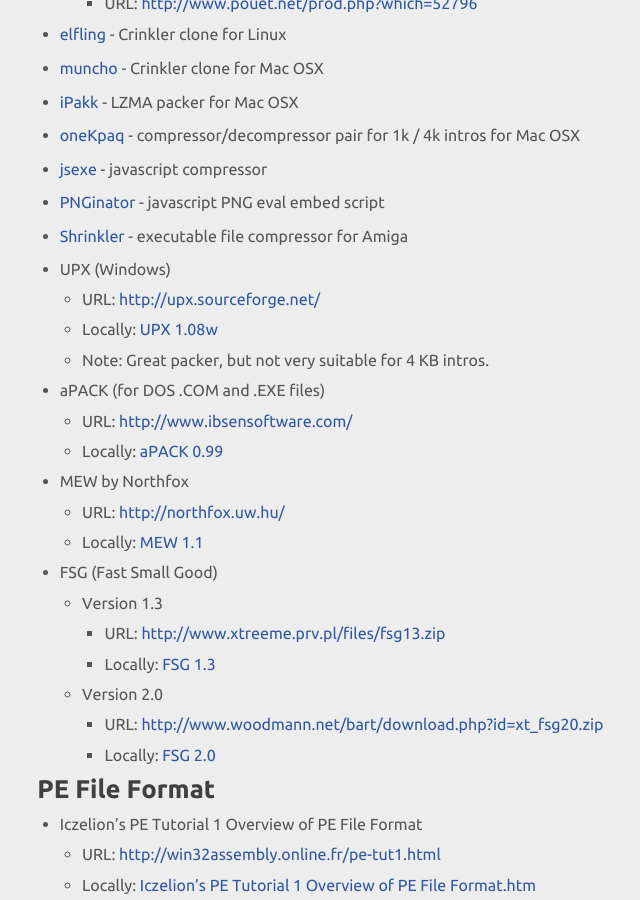
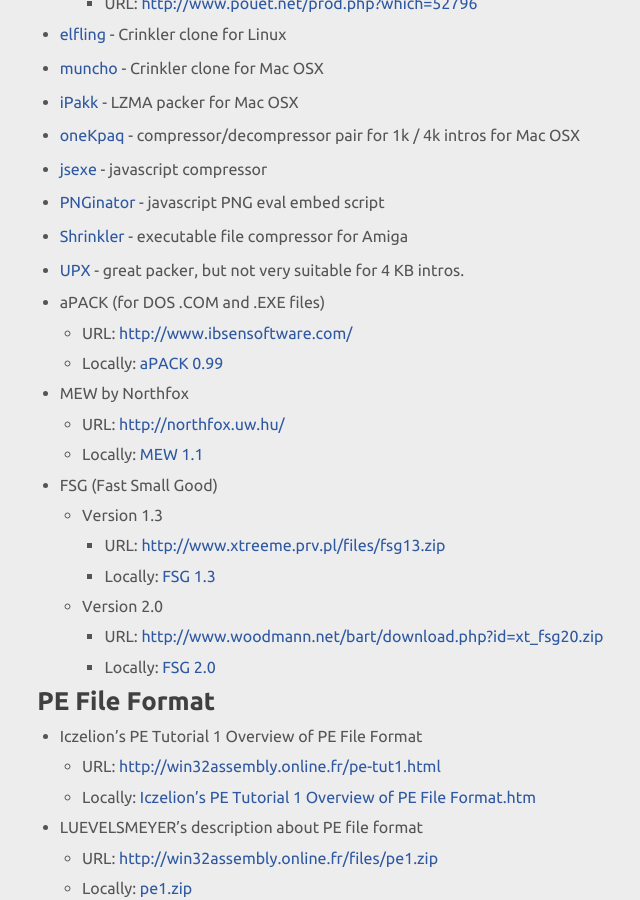
Before and after one commit to in4k/in4k.github.io, a Jekyll site: the page built from wiki/exe-packers-tweakers-and-linkers.markdown, in a window 1280 px wide and 900 px high, scrolled down 405 px. Shown: the whole window, without its empty margins (132-772 px from the left). Built offline with Jekyll 4.4.1, drawn with Linux system fonts in a browser that asks for light colours.

Commit message:
Update exe-packers-tweakers-and-linkers.markdown

```diff
--- a/wiki/exe-packers-tweakers-and-linkers.markdown
+++ b/wiki/exe-packers-tweakers-and-linkers.markdown
@@ -31,10 +31,7 @@
 
 * [Shrinkler](https://bitbucket.org/askeksa/shrinkler) - executable file compressor for Amiga
 
-*   UPX (Windows)
-    *   URL: [http://upx.sourceforge.net/](http://upx.sourceforge.net/ "http://upx.sourceforge.net/")
-    *   Locally: [UPX 1.08w](http://in4k.untergrund.net/packers%20droppers%20etc/upx108w.zip "http://in4k.untergrund.net/packers droppers etc/upx108w.zip")
-    *   Note: Great packer, but not very suitable for 4 KB intros.
+* [UPX](https://upx.github.io/) - great packer, but not very suitable for 4 KB intros.
 
 *   aPACK (for DOS .COM and .EXE files)
     *   URL: [http://www.ibsensoftware.com/](http://www.ibsensoftware.com/ "http://www.ibsensoftware.com/")
```
